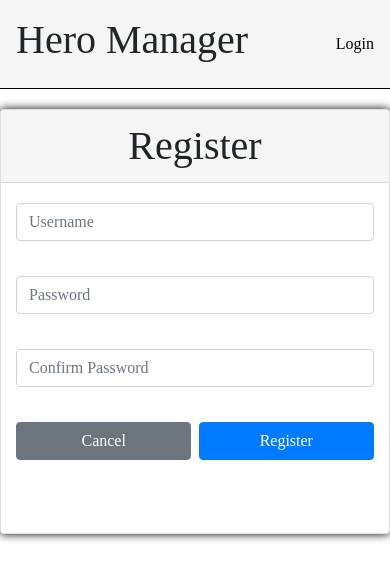
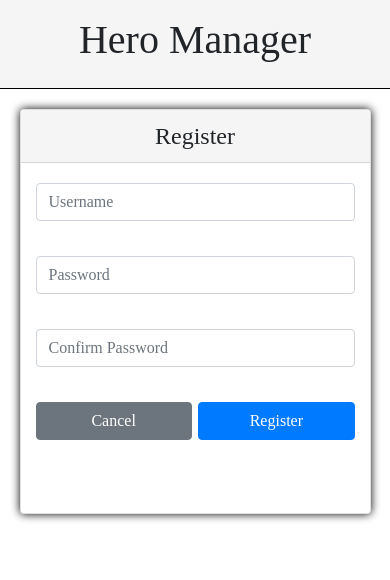
Before and after one commit to green-fox-academy/chama-olivine-frontend, an Angular app: page /register in a window 390 px wide. Shown: the top 580 px of the page. Built offline with nearby package versions, Linux system fonts and the light colour scheme; a web font is replaced by a local one.

Commit message:
feat(CO-32): responsive register page

```diff
--- a/src/app/components/register/register.component.html
+++ b/src/app/components/register/register.component.html
@@ -1,5 +1,5 @@
 <nav class="navbar navbar-expand-sm">
-  <div class="container">
+  <div class="container registerNav">
     <h1 class="navbar-text">Hero Manager</h1>
     <li class="navbar-nav ml-auto">
       <a type="button" class="nav-link" (click)="cancelRegistration()">Login</a>
--- a/src/app/components/register/register.component.scss
+++ b/src/app/components/register/register.component.scss
@@ -56,3 +56,22 @@ form {
 .form-group > h5 {
   color: green;
 }
+
+@media only screen and (max-width: 416px) {
+  .registerPage .card {
+    width: 90%;
+  }
+
+  .registerNav > li {
+    visibility: hidden;
+    position: absolute;
+  }
+
+  .registerNav {
+    justify-content: center;
+  }
+
+  .registerPage h1 {
+    font-size: 1.5em;
+  }
+}
```
